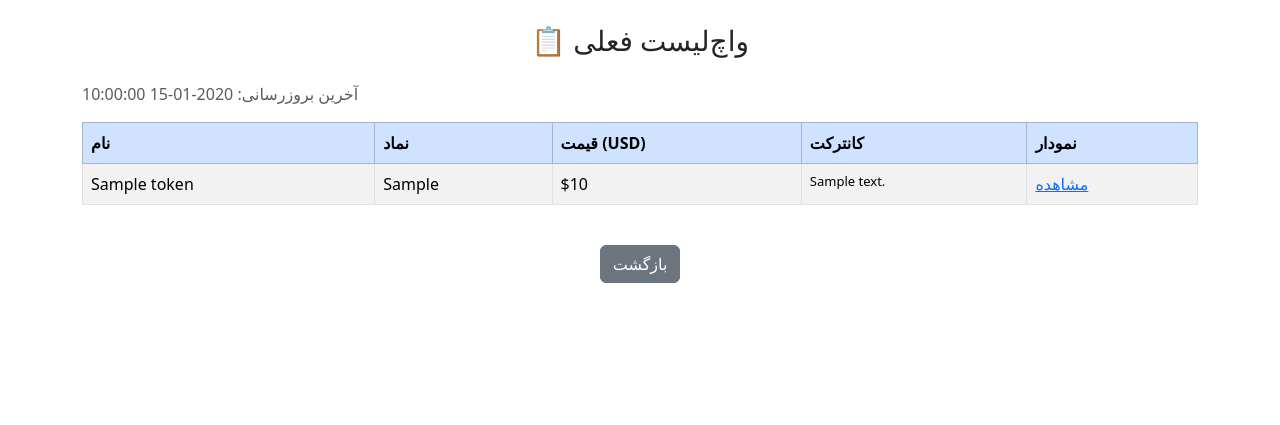
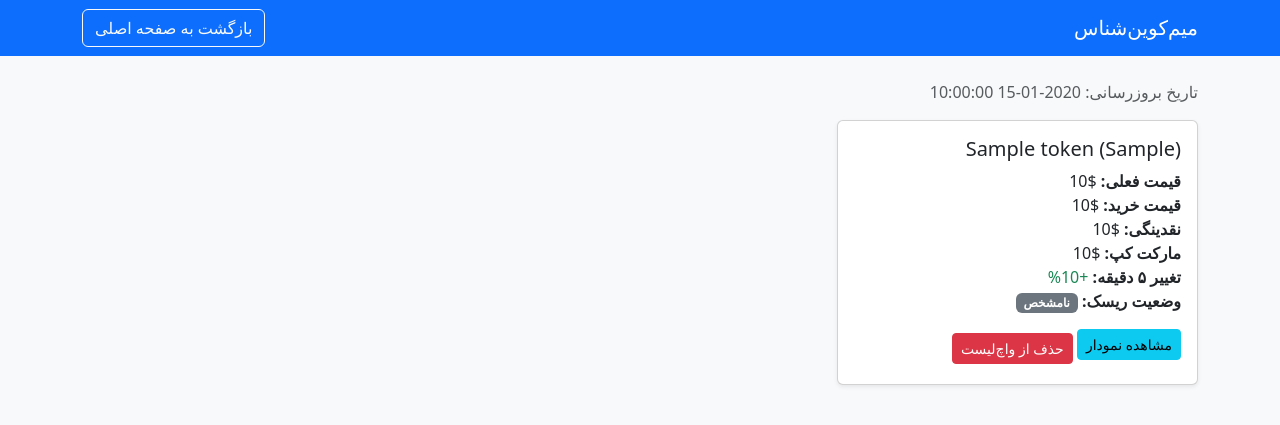
Before and after one commit to tmg1981/mim, a Flask app: template templates/watchlist.html in a window 1280 px wide. Shown: the top 425 px of the page. Run offline with Flask 3, Linux system fonts and the light colour scheme; the template is opened without the code that fills it: most values are stand-ins (such as "Sample title", 1, 10 or a date in 2020).

Commit message:
14030303-11.42

```diff
--- a/app.py
+++ b/app.py
@@ -2,17 +2,15 @@ from flask import Flask, render_template, request, redirect, url_for
 import json
 import os
 import datetime
+import pytz
 import telegram
 
 app = Flask(__name__)
 
-# دریافت توکن و چت آی‌دی از متغیرهای محیطی (Render هم باید اینها رو تعریف کنه)
 TELEGRAM_TOKEN = os.environ.get('TELEGRAM_TOKEN', '')
 CHAT_ID = os.environ.get('CHAT_ID', '')
 
-bot = None
-if TELEGRAM_TOKEN:
-    bot = telegram.Bot(token=TELEGRAM_TOKEN)
+bot = telegram.Bot(token=TELEGRAM_TOKEN)
 
 TOKENS_FILE = 'tokens.json'
 WATCHLIST_FILE = 'watchlist.json'
@@ -21,7 +19,6 @@ FILTERS_FILE = 'filters.json'
 
 def load_json(file_path):
     if not os.path.exists(file_path):
-        # برای فایل‌های لیستی خالی برگردون، برای فیلترها که دیکشنری هستند {}
         return [] if file_path.endswith('.json') else {}
     with open(file_path, 'r', encoding='utf-8') as f:
         return json.load(f)
@@ -39,7 +36,7 @@ def try_parse_number(value):
 
 
 def send_telegram_message(message):
-    if bot and CHAT_ID:
+    if TELEGRAM_TOKEN and CHAT_ID:
         try:
             bot.send_message(chat_id=CHAT_ID, text=message, parse_mode=telegram.constants.ParseMode.HTML)
         except Exception as e:
@@ -47,17 +44,18 @@ def send_telegram_message(message):
 
 
 def send_watchlist_to_telegram(watchlist):
-    if not bot or not CHAT_ID:
+    if not (TELEGRAM_TOKEN and CHAT_ID):
         return
-    message = "📋 واچ‌لیست امروز:\n"
+    message = "📋 <b>واچ‌لیست امروز:</b>\n"
     for i, token in enumerate(watchlist, 1):
-        message += f"{i}. {token['token_name']} ({token['token_symbol']})\n"
+        message += f"{i}. {token['token_name']} ({token['token_symbol']}) - قیمت: ${token['price_usd']}\n"
     try:
-        # باز کردن چت و پین کردن پیام (قبلش پیام‌های پین‌شده را آن‌پین می‌کنیم)
-        pinned_msgs = bot.get_chat(CHAT_ID).pinned_message
-        if pinned_msgs:
-            bot.unpin_chat_message(CHAT_ID)
-        sent = bot.send_message(chat_id=CHAT_ID, text=message)
+        chat = bot.get_chat(CHAT_ID)
+        # Unpin all pinned messages first
+        pinned_msgs = chat.get_pinned_messages()
+        for msg in pinned_msgs:
+            bot.unpin_chat_message(CHAT_ID, msg.message_id)
+        sent = bot.send_message(chat_id=CHAT_ID, text=message, parse_mode=telegram.constants.ParseMode.HTML)
         bot.pin_chat_message(chat_id=CHAT_ID, message_id=sent.message_id)
     except Exception as e:
         print(f"Pin Telegram Error: {e}")
@@ -66,8 +64,13 @@ def send_watchlist_to_telegram(watchlist):
 @app.route('/')
 def index():
     tokens = load_json(TOKENS_FILE)
-    watchlist_addresses = [t['address'] for t in load_json(WATCHLIST_FILE)]
-    now = datetime.datetime.now().strftime('%Y-%m-%d %H:%M:%S')
+    watchlist = load_json(WATCHLIST_FILE)
+    watchlist_addresses = [t['address'] for t in watchlist]
+
+    # زمان را با timezone تهران تنظیم می‌کنیم
+    tz = pytz.timezone('Asia/Tehran')
+    now = datetime.datetime.now(tz).strftime('%Y-%m-%d %H:%M:%S')
+
     return render_template('index.html', tokens=tokens, watchlist=watchlist_addresses, now=now)
 
 
@@ -79,7 +82,7 @@ def add_to_watchlist(address):
     if token and address not in [t['address'] for t in watchlist]:
         watchlist.append(token)
         save_json(WATCHLIST_FILE, watchlist)
-        send_telegram_message(f"➕ توکن {token['token_name']} به واچ‌لیست افزوده شد.")
+        send_telegram_message(f"➕ توکن <b>{token['token_name']}</b> به واچ‌لیست افزوده شد.")
         send_watchlist_to_telegram(watchlist)
     return redirect(url_for('index'))
 
@@ -89,7 +92,7 @@ def remove_from_watchlist(address):
     watchlist = load_json(WATCHLIST_FILE)
     new_watchlist = [t for t in watchlist if t['address'] != address]
     save_json(WATCHLIST_FILE, new_watchlist)
-    send_telegram_message(f"❌ توکن با آدرس {address} از واچ‌لیست حذف شد.")
+    send_telegram_message(f"❌ توکن با آدرس <code>{address}</code> از واچ‌لیست حذف شد.")
     send_watchlist_to_telegram(new_watchlist)
     return redirect(url_for('index'))
 
@@ -97,7 +100,8 @@ def remove_from_watchlist(address):
 @app.route('/watchlist')
 def watchlist():
     tokens = load_json(WATCHLIST_FILE)
-    now = datetime.datetime.now().strftime('%Y-%m-%d %H:%M:%S')
+    tz = pytz.timezone('Asia/Tehran')
+    now = datetime.datetime.now(tz).strftime('%Y-%m-%d %H:%M:%S')
     return render_template('watchlist.html', tokens=tokens, watchlist=[t['address'] for t in tokens], now=now)
 
 
@@ -113,5 +117,4 @@ def filters():
 
 if __name__ == '__main__':
     port = int(os.environ.get('PORT', 10000))
-    # بسیار مهم: host=0.0.0.0 تا Render بتونه به اپ دسترسی داشته باشه
     app.run(debug=True, host='0.0.0.0', port=port)
--- a/templates/watchlist.html
+++ b/templates/watchlist.html
@@ -1,45 +1,63 @@
 <!DOCTYPE html>
-<html lang="fa">
+<html lang="fa" dir="rtl">
 <head>
-    <meta charset="UTF-8">
+    <meta charset="UTF-8" />
+    <meta name="viewport" content="width=device-width, initial-scale=1" />
     <title>واچ‌لیست</title>
-    <link href="https://cdn.jsdelivr.net/npm/bootstrap@5.3.3/dist/css/bootstrap.rtl.min.css" rel="stylesheet">
+    <link href="https://cdn.jsdelivr.net/npm/bootstrap@5.3.0/dist/css/bootstrap.rtl.min.css" rel="stylesheet" />
 </head>
-<body>
-<div class="container mt-4">
-    <h3 class="mb-4 text-center">📋 واچ‌لیست فعلی</h3>
-    <p class="text-end text-muted">آخرین بروزرسانی: {{ last_updated }}</p>
-    {% if tokens %}
-    <div class="table-responsive">
-        <table class="table table-striped table-hover table-bordered">
-            <thead class="table-primary">
-                <tr>
-                    <th>نام</th>
-                    <th>نماد</th>
-                    <th>قیمت (USD)</th>
-                    <th>کانترکت</th>
-                    <th>نمودار</th>
-                </tr>
-            </thead>
-            <tbody>
-                {% for token in tokens %}
-                <tr>
-                    <td>{{ token.token_name }}</td>
-                    <td>{{ token.token_symbol }}</td>
-                    <td>${{ token.price_usd }}</td>
-                    <td style="font-size: small">{{ token.address }}</td>
-                    <td><a href="https://dexscreener.com/ethereum/{{ token.address }}" target="_blank">مشاهده</a></td>
-                </tr>
-                {% endfor %}
-            </tbody>
-        </table>
+<body class="bg-light">
+
+<nav class="navbar navbar-expand-lg navbar-dark bg-primary mb-4">
+  <div class="container">
+    <a class="navbar-brand" href="{{ url_for('index') }}">میم‌کوین‌شناس</a>
+    <div>
+      <a href="{{ url_for('index') }}" class="btn btn-outline-light">بازگشت به صفحه اصلی</a>
     </div>
-    {% else %}
-    <div class="alert alert-warning text-center">هیچ توکنی در واچ‌لیست نیست.</div>
-    {% endif %}
-    <div class="text-center mt-4">
-        <a href="/" class="btn btn-secondary">بازگشت</a>
+  </div>
+</nav>
+
+<div class="container">
+    <p class="text-muted mb-3">تاریخ بروزرسانی: {{ now }}</p>
+    <div class="row row-cols-1 row-cols-md-2 row-cols-lg-3 g-3">
+      {% for token in tokens %}
+      <div class="col">
+        <div class="card h-100 shadow-sm">
+          <div class="card-body">
+            <h5 class="card-title">{{ token.token_name }} ({{ token.token_symbol }})</h5>
+            <p class="card-text">
+              <b>قیمت فعلی:</b> ${{ token.price_usd }} <br />
+              <b>قیمت خرید:</b> ${{ token.buy_price_usd }} <br />
+              <b>نقدینگی:</b> ${{ token.liquidity | int }} <br />
+              <b>مارکت کپ:</b> ${{ token.market_cap | int }} <br />
+              <b>تغییر ۵ دقیقه:</b>
+              {% if token.price_change_5m >= 0 %}
+                <span class="text-success">+{{ token.price_change_5m }}%</span>
+              {% else %}
+                <span class="text-danger">{{ token.price_change_5m }}%</span>
+              {% endif %}
+              <br />
+              <b>وضعیت ریسک:</b>
+              {% if token.risk_level == 'low' %}
+                <span class="badge bg-success">کم</span>
+              {% elif token.risk_level == 'medium' %}
+                <span class="badge bg-warning text-dark">متوسط</span>
+              {% elif token.risk_level == 'high' %}
+                <span class="badge bg-danger">زیاد</span>
+              {% else %}
+                <span class="badge bg-secondary">نامشخص</span>
+              {% endif %}
+            </p>
+            <a href="{{ token.chart_url }}" target="_blank" class="btn btn-sm btn-info mb-2">مشاهده نمودار</a>
+            <a href="{{ url_for('remove_from_watchlist', address=token.address) }}" class="btn btn-sm btn-danger">حذف از واچ‌لیست</a>
+          </div>
+        </div>
+      </div>
+      {% else %}
+        <p>واچ‌لیست خالی است.</p>
+      {% endfor %}
     </div>
 </div>
+
 </body>
 </html>
```
Also changed, not shown: templates/filters.html (+20 -9 lines), templates/index.html (+48 -19 lines).
